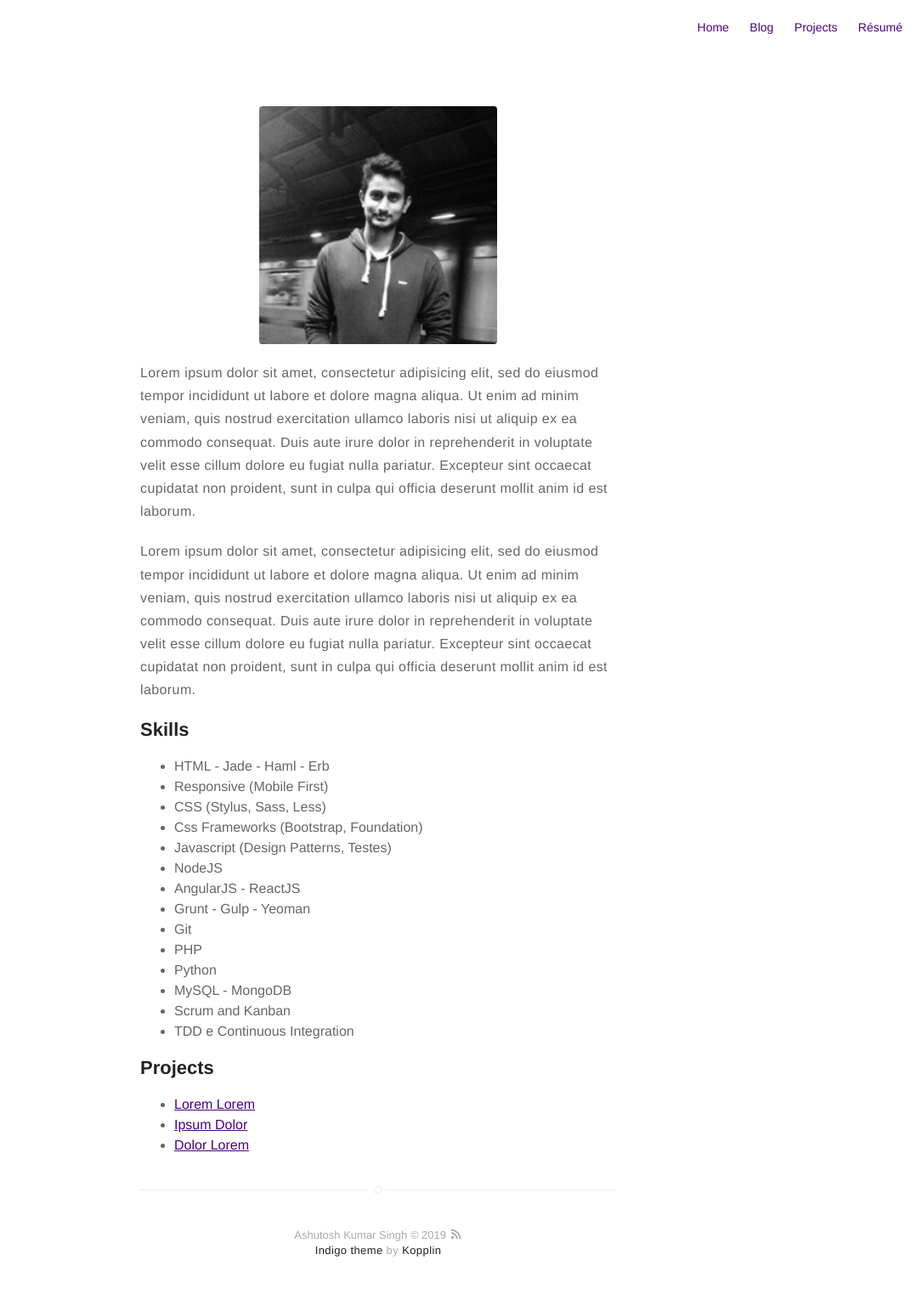
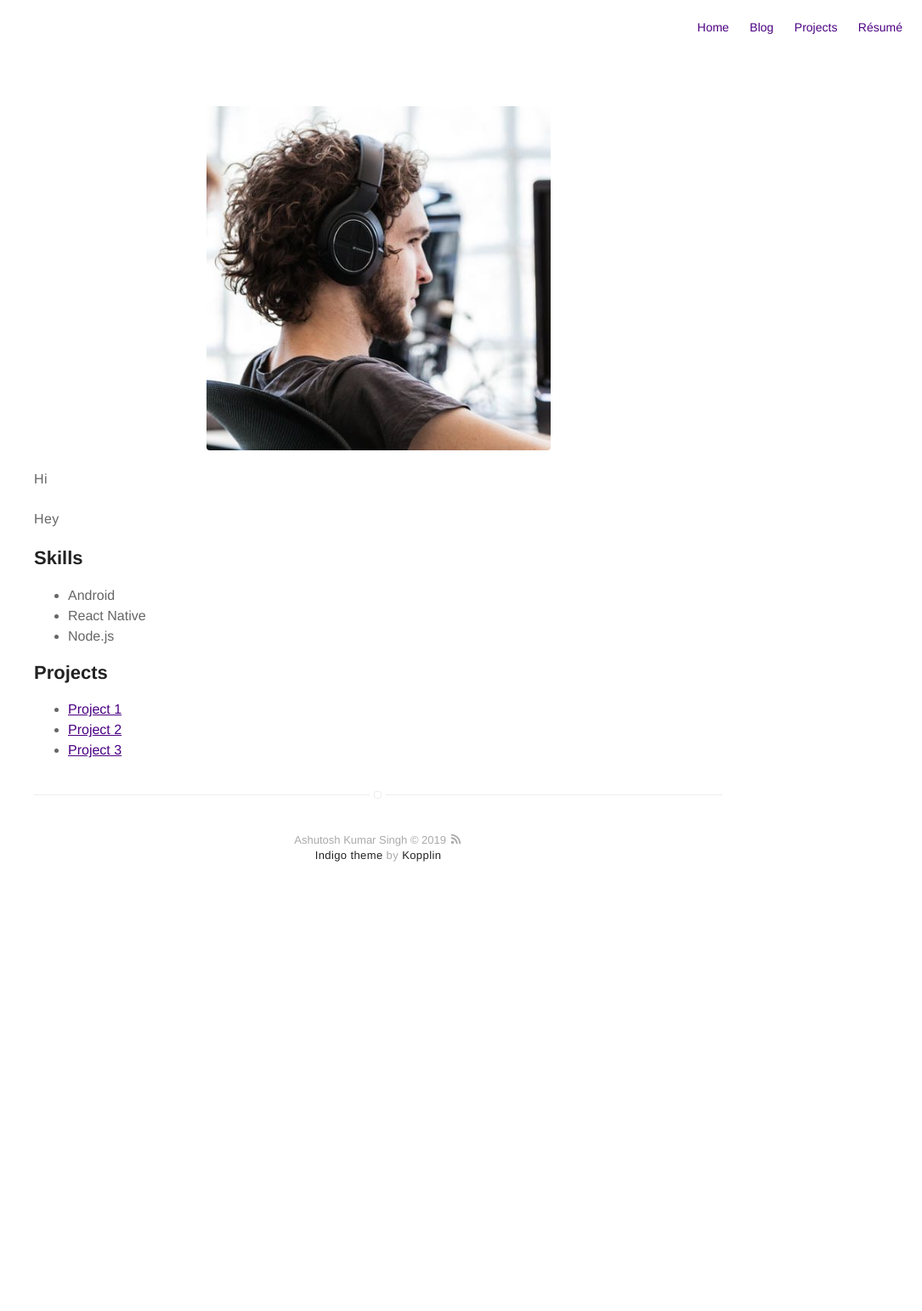
Before and after one commit to hiashutoshsingh/hiashutoshsingh.github.io, a Jekyll site: the page built from about.md, in a window 1280 px wide. Shown: the whole page at 85% size, without its empty margins (195-1280 px from the left). Built offline with Jekyll 4.4.1, drawn with Linux system fonts in a browser that asks for light colours; after the commit the page ends 1078 px from its top, so only the background shows below that.

Commit message:
config changes & includes handled

```diff
--- a/_config.yml
+++ b/_config.yml
@@ -8,7 +8,7 @@
 # if it's an external image, update below for true
 # better with square images
 external-image: false
-picture: assets/images/ashu.jpg
+picture: assets/images/profile.jpg
 
 # If you want to include your resume, set to true
 # and specify source (external or local).
@@ -16,7 +16,7 @@
 resume-external: true
 resume-url: https://docs.google.com/document/d/1eXZI7lGqMsgyv0DOeekq_AMHGI8lmZxExD0QTwX60Cc/edit?usp=sharing
 
-url: https://koppl.in/indigo
+url: https://ashutoshkumarsingh.github.io/
 # your url: http://USERNAME.github.io
 
 permalink: /:title/
@@ -37,21 +37,21 @@
 facebook: myfacebook
 twitter: mytwitter
 # google: mygoogle
-# instagram: myinstagram
+instagram: myinstagram
 # pinterest: mypinterest
-# linkedin: mylinkedin
+linkedin: mylinkedin
 # youtube: myyoutube
 # spotify: myspotify
 github: mygithub
 # gitlab: mygitlab
 # lastfm: mylastfm
-# stackoverflow: 7044681/mystackoverflow
+stackoverflow: 7044681/mystackoverflow
 # quora: userquora
 # reddit: username
-medium: medium
+# medium: medium
 # vimeo: myvimeo
 # lanyrd: mylanyrd
-email: myemail@gmail.com
+email: ashutoshsingh.0207@gmail.com
 
 authors:
     johndoe:
@@ -59,18 +59,11 @@
         bio: Expolring (^_^)
         external-image: false
         picture: assets/images/ashu.jpg
-        twitter: johndoe
-    jamesfoster:
-        name: James Foster
-        bio: A Man who develops software with coffee
-        external-image: false
-        picture: assets/images/james.jpg
-        twitter: jamesfoster
 
 # do you want a larger site? change the option below
 # options: [normal, large] | default: normal
 # normal = 560px / large = 810px
-width: normal
+width: large
 
 # if you don't need pagination, comment the *paginate* configs below
 # paginate: 5
--- a/_includes/author.html
+++ b/_includes/author.html
@@ -22,9 +22,9 @@
                 <svg class="icon icon-google-plus"><use xlink:href="#icon-google-plus"></use></svg><span class="icon-google-plus">Share</span>
             </a> -->
 
-            <!-- <a class="linkedin" href="https://www.linkedin.com/shareArticle?mini=true&amp;url={{ site.url }}{{ page.url }}&amp;title={{ page.title }}&amp;summary={{ page.description }}&amp;source={{ site.url }}" target="_blank">
+            <a class="linkedin" href="https://www.linkedin.com/shareArticle?mini=true&amp;url={{ site.url }}{{ page.url }}&amp;title={{ page.title }}&amp;summary={{ page.description }}&amp;source={{ site.url }}" target="_blank">
                 <svg class="icon icon-linkedin"><use xlink:href="#icon-linkedin"></use></svg><span class="icon-linkedin">Share</span>
-            </a> -->
+            </a>
 
             <!-- <a class="reddit" href="https://reddit.com/submit?url={{ site.url }}{{ page.url }}&amp;title={{ page.title }}" target="_blank">
                 <svg class="icon icon-reddit"><use xlink:href="#icon-reddit"></use></svg><span class="icon-reddit">Share</span>
--- a/_posts/2015-02-24-markdown-extra-components.markdown
+++ b/_posts/2015-02-24-markdown-extra-components.markdown
@@ -9,7 +9,7 @@
 - components
 - extra
 category: blog
-author: jamesfoster
+author: Ashutosh
 description: Markdown summary with different options
 ---
 
--- a/about.md
+++ b/about.md
@@ -4,43 +4,22 @@
 ---
 ![Profile Image]({{ site.url }}/{{ site.picture }})
 
-<p>Lorem ipsum dolor sit amet, consectetur adipisicing elit, sed do eiusmod
-tempor incididunt ut labore et dolore magna aliqua. Ut enim ad minim veniam,
-quis nostrud exercitation ullamco laboris nisi ut aliquip ex ea commodo
-consequat. Duis aute irure dolor in reprehenderit in voluptate velit esse
-cillum dolore eu fugiat nulla pariatur. Excepteur sint occaecat cupidatat non
-proident, sunt in culpa qui officia deserunt mollit anim id est laborum.</p>
+<p>Hi</p>
 
-<p>Lorem ipsum dolor sit amet, consectetur adipisicing elit, sed do eiusmod
-tempor incididunt ut labore et dolore magna aliqua. Ut enim ad minim veniam,
-quis nostrud exercitation ullamco laboris nisi ut aliquip ex ea commodo
-consequat. Duis aute irure dolor in reprehenderit in voluptate velit esse
-cillum dolore eu fugiat nulla pariatur. Excepteur sint occaecat cupidatat non
-proident, sunt in culpa qui officia deserunt mollit anim id est laborum.</p>
+<p>Hey</p>
 
 <h2>Skills</h2>
 
 <ul class="skill-list">
-	<li>HTML - Jade - Haml - Erb</li>
-	<li>Responsive (Mobile First)</li>
-	<li>CSS (Stylus, Sass, Less)</li>
-	<li>Css Frameworks (Bootstrap, Foundation)</li>
-	<li>Javascript (Design Patterns, Testes)</li>
-	<li>NodeJS</li>
-	<li>AngularJS - ReactJS</li>
-	<li>Grunt - Gulp - Yeoman</li>
-	<li>Git</li>
-	<li>PHP</li>
-	<li>Python</li>
-	<li>MySQL - MongoDB</li>
-	<li>Scrum and Kanban</li>
-	<li>TDD e Continuous Integration</li>
+	<li>Android</li>
+	<li>React Native</li>
+	<li>Node.js</li>
 </ul>
 
 <h2>Projects</h2>
 
 <ul>
-	<li><a href="https://github.com/">Lorem Lorem</a></li>
-	<li><a href="https://github.com/">Ipsum Dolor</a></li>
-	<li><a href="https://github.com/">Dolor Lorem</a></li>
+	<li><a href="https://github.com/">Project 1</a></li>
+	<li><a href="https://github.com/">Project 2</a></li>
+	<li><a href="https://github.com/">Project 3</a></li>
 </ul>
```
Also changed, not shown: assets/images/profile.jpg (added).
